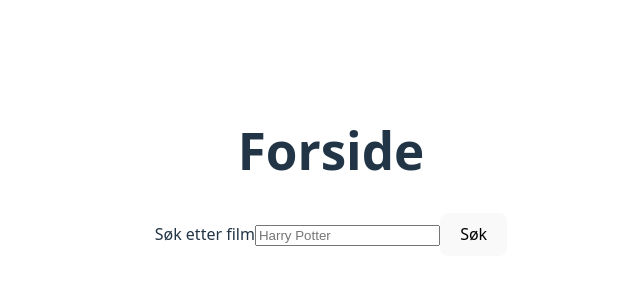
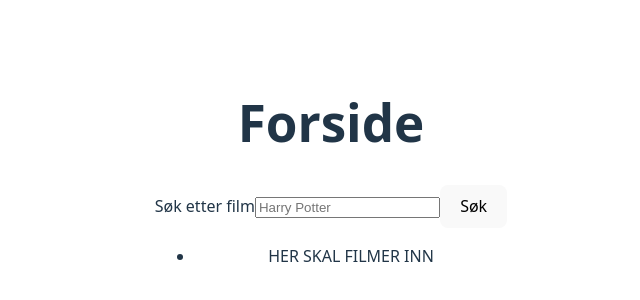
Before and after one commit to ChristineIE/uin26ak3_moviesearch_ELSTAD, a React (Vite) app in the folder vite-project/: page / in a window 1280 px wide. Shown: the part 228-528 px from the top of the page, without its empty margins (309-949 px from the left). Built offline with nearby package versions, Linux system fonts and the light colour scheme; the HTML template or start-up script is replaced by a standard one.

Commit message:
Små forbedringer
Gått gjennom koden fra forelesning og gjort små forbedringer i feil jeg har gjort tidligere. Har også klargjort seksjon for filmkort i Home.jsx.

```diff
--- a/vite-project/src/pages/Home.jsx
+++ b/vite-project/src/pages/Home.jsx
@@ -2,7 +2,8 @@ import { useState, useEffect } from "react";
 import History from "../components/History";
 
 export default function Home() {
-  const [search, setSearch] = useState();
+  const [search, setSearch] = useState("");
+  const [movies, setMovies] = useState([]);
   const storedHistory = localStorage.getItem("search");
   const [focused, setFocused] = useState(false);
   const [history, setHistory] = useState(
@@ -21,8 +22,13 @@ export default function Home() {
     try {
       const response = await fetch(`${baseUrl}&s=${search}`);
       const data = await response.json();
-      console.log(data);
+      if (data.Search) {
+        setMovies(data.Search);
+      } else {
+        setMovies([]);
+      }
     } catch (err) {
+      //Fikk hjelp av chatGPT her da jeg hadde en ekstra "}" som jeg ikke så: https://chatgpt.com/share/69b6bcbf-6060-8006-9f84-cd5c234d02f4
       console.error(err);
     }
   };
@@ -58,6 +64,11 @@ export default function Home() {
         {focused ? <History history={history} setSearch={setSearch} /> : null}
         <button onClick={getMovies}>Søk</button>
       </form>
+      <section>
+        <ul>
+          <li>HER SKAL FILMER INN</li>
+        </ul>
+      </section>
     </main>
   );
 }
```
